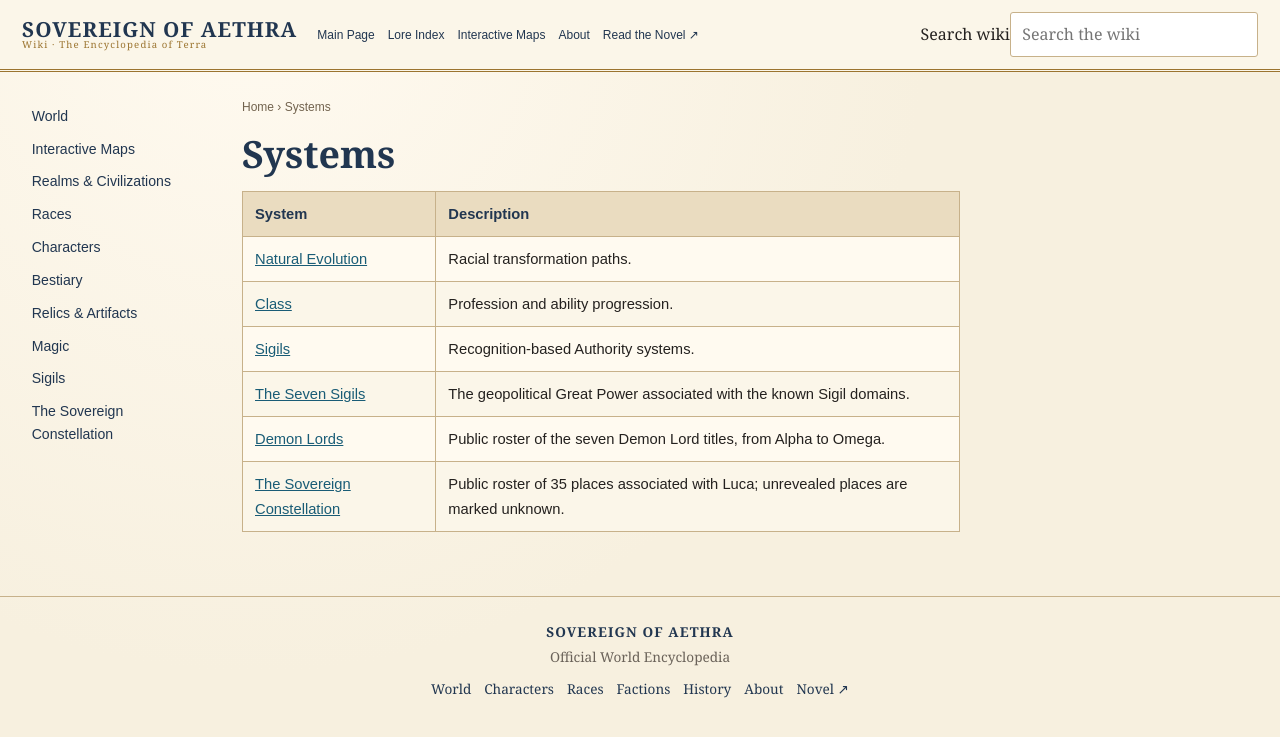
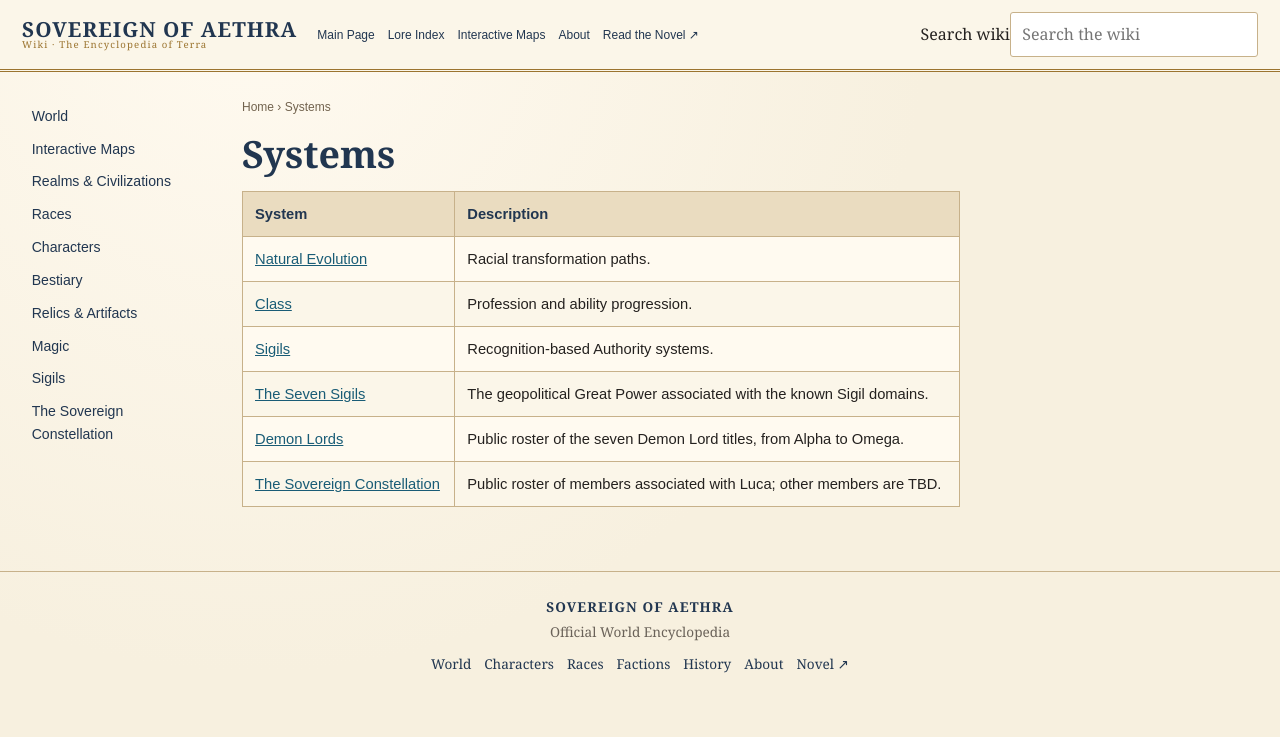
Before and after one commit to Iron-Bloom-Studio/sovereign-of-aethra-wiki, a Jekyll site: the page built from wiki/systems/index.md, in a window 1280 px wide. Shown: the top 737 px of the page. Built offline with Jekyll 4.4.1, drawn with Linux system fonts in a browser that asks for light colours.

Commit message:
Constellation shows only five members (others TBD); Theta brief follows master (Putra 16:11 WIB)

```diff
--- a/assets/wiki/search.json
+++ b/assets/wiki/search.json
@@ -54,7 +54,7 @@
   {"title":"Rolan","type":"Character","tags":"human guildmaster arklune adventurers guild field commander beta war","description":"Guildmaster of the Arklune Adventurers' Guild.","url":"/sovereign-of-aethra-wiki/wiki/characters/rolan/"},
   {"title":"Serena","type":"Character","tags":"human former knight protector founding five","description":"Former Human knight and frontline protector.","url":"/sovereign-of-aethra-wiki/wiki/characters/serena/"},
   {"title":"The Seven Sigils","type":"Great Power","tags":"authority dominion recognition demon lord alpha beta gamma delta theta sigma omega raizen political domain great power","description":"The geopolitical Great Power associated with the seven known Sigil domains.","url":"/sovereign-of-aethra-wiki/wiki/factions/seven-sigils/"},
-  {"title":"The Sovereign Constellation","type":"System","tags":"sovereign constellation luca serena lysara zerak pip founding five","description":"Public roster of 35 places associated with Luca. Five members are currently identified; the rest remain unrevealed.","url":"/sovereign-of-aethra-wiki/wiki/systems/sovereign-constellation/"},
+  {"title":"The Sovereign Constellation","type":"System","tags":"sovereign constellation luca serena lysara zerak pip founding five","description":"Public roster of members associated with Luca. Five members are currently identified; other members are TBD.","url":"/sovereign-of-aethra-wiki/wiki/systems/sovereign-constellation/"},
   {"title":"Sigils","type":"Authority System","tags":"rune sigil hero demon sigil demon lord recognition eligibility dominion","description":"Reader-safe overview of Sigils as recognition-based Authorities.","url":"/sovereign-of-aethra-wiki/wiki/systems/sigils/"},
   {"title":"Realms & Civilizations","type":"World Portal","tags":"realms civilizations kingdoms free city great powers terra","description":"Explore the sovereign realms and major civilizations of Terra.","url":"/sovereign-of-aethra-wiki/wiki/realms/"},
   {"title":"Relics & Artifacts","type":"World Lore Portal","tags":"relics artifacts objects archive terra","description":"Public archive for notable relics, artifacts, and historically significant objects of Terra.","url":"/sovereign-of-aethra-wiki/wiki/relics-artifacts/"},
--- a/wiki/systems/index.md
+++ b/wiki/systems/index.md
@@ -12,4 +12,4 @@
 | [Sigils]({{ '/wiki/systems/sigils/' | relative_url }}) | Recognition-based Authority systems. |
 | [The Seven Sigils]({{ '/wiki/factions/seven-sigils/' | relative_url }}) | The geopolitical Great Power associated with the known Sigil domains. |
 | [Demon Lords]({{ '/wiki/factions/demon-lords/' | relative_url }}) | Public roster of the seven Demon Lord titles, from Alpha to Omega. |
-| [The Sovereign Constellation]({{ '/wiki/systems/sovereign-constellation/' | relative_url }}) | Public roster of 35 places associated with Luca; unrevealed places are marked unknown. |
+| [The Sovereign Constellation]({{ '/wiki/systems/sovereign-constellation/' | relative_url }}) | Public roster of members associated with Luca; other members are TBD. |
```
Also changed, not shown: wiki/factions/demon-lords.md (+1 -1 lines), wiki/systems/sovereign-constellation.md (+6 -6 lines).
